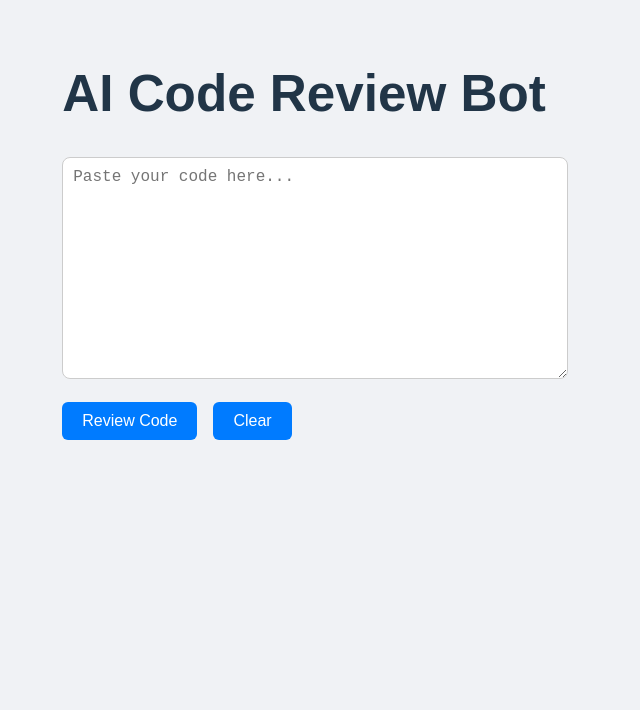
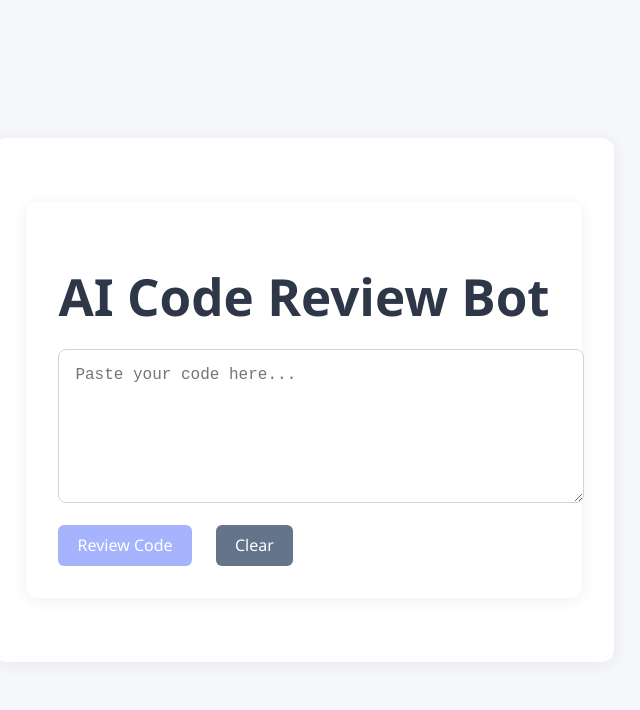
Before and after one commit to AJchowdary/CODE-REVIEW-BOT, a React (Vite) app in the folder client/: page / in a window 1280 px wide. Shown: the top 710 px of the page, without its empty margins (336-976 px from the left). Built offline with nearby package versions, Linux system fonts and the light colour scheme.

Commit message:
Update App.css

```diff
--- a/client/src/App.css
+++ b/client/src/App.css
@@ -1,50 +1,75 @@
-/* App.css */
+body {
+  font-family: 'Segoe UI', Arial, sans-serif;
+  background: #f5f7fa;
+  margin: 0;
+  padding: 0;
+}
 
-body {
-  font-family: Arial, sans-serif;
-  background-color: #f0f2f5;
-  margin: 0;
+div {
+  max-width: 600px;
+  margin: 2rem auto;
+  background: #fff;
+  border-radius: 12px;
+  box-shadow: 0 2px 16px rgba(0,0,0,0.07);
   padding: 2rem;
-  display: flex;
-  flex-direction: column;
-  align-items: center;
+}
+
+h1 {
+  text-align: center;
+  color: #2d3748;
+  margin-bottom: 1.5rem;
 }
 
 textarea {
   width: 100%;
-  max-width: 600px;
-  height: 200px;
-  padding: 10px;
-  font-size: 16px;
-  border: 1px solid #ccc;
+  min-height: 120px;
+  padding: 1rem;
+  border: 1px solid #cbd5e1;
   border-radius: 8px;
+  font-size: 1rem;
+  margin-bottom: 1rem;
   resize: vertical;
-  background-color: #fff;
-  color: #000;
 }
 
 button {
-  margin-top: 1rem;
-  padding: 10px 20px;
-  font-size: 16px;
-  background-color: #007bff;
+  padding: 0.6rem 1.2rem;
+  margin-right: 0.5rem;
+  background: #2563eb;
   color: #fff;
   border: none;
   border-radius: 6px;
+  font-size: 1rem;
   cursor: pointer;
+  transition: background 0.2s;
 }
 
-button:hover {
-  background-color: #0056b3;
+button:disabled {
+  background: #a5b4fc;
+  cursor: not-allowed;
 }
 
-pre {
-  margin-top: 1rem;
-  background-color: #fff;
-  color: #000;
+button:last-child {
+  background: #64748b;
+}
+
+pre.feedback {
+  background: #e0f2fe;
+  border-left: 4px solid #2563eb;
   padding: 1rem;
+  margin-top: 1.5rem;
   border-radius: 6px;
-  max-width: 600px;
+  color: #1e293b;
   white-space: pre-wrap;
-  border: 1px solid #ddd;
+  word-break: break-word;
 }
+
+pre.error {
+  background: #fee2e2;
+  border-left: 4px solid #dc2626;
+  padding: 1rem;
+  margin-top: 1.5rem;
+  border-radius: 6px;
+  color: #7f1d1d;
+  white-space: pre-wrap;
+  word-break: break-word;
+}
```
